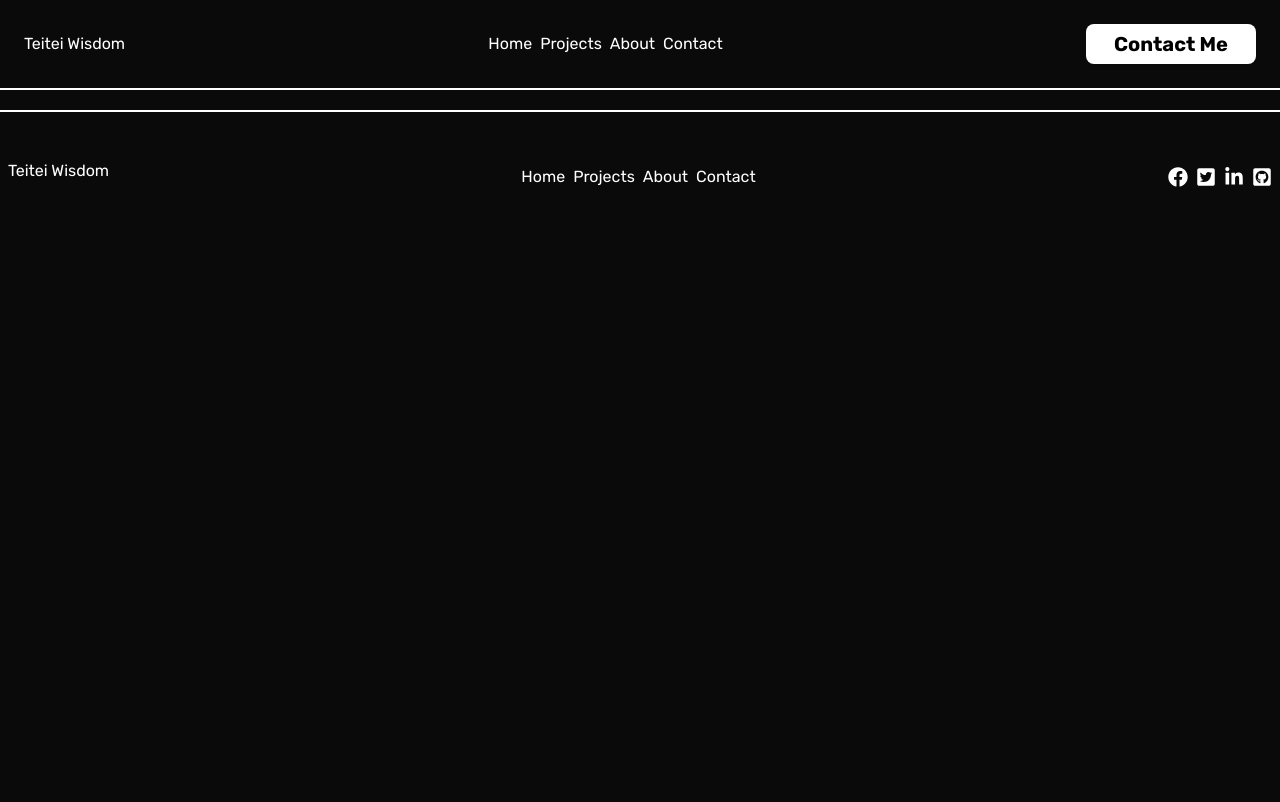
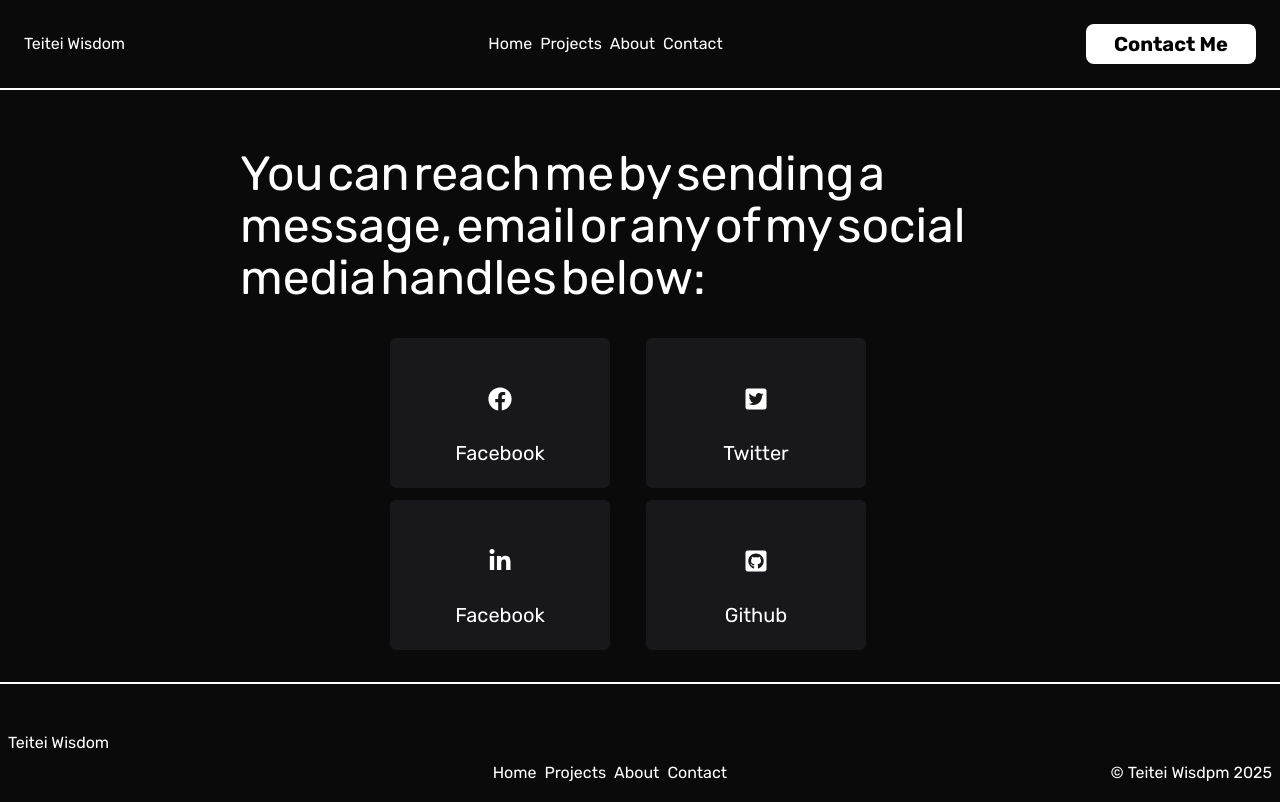
Before and after one commit to My-Portfolio-Project/portfolio, a React (Vite) app: page /projectdetails/1 in a window 1280 px wide. Built offline with nearby package versions, Linux system fonts and the light colour scheme; a web font is replaced by a local one.

Commit message:
pusing to github

```diff
--- a/src/App.jsx
+++ b/src/App.jsx
@@ -1,6 +1,7 @@
 
 
 import './App.css'
+import Contact from './component/Contact'
 import Rout from './rout/Rout'
 import Footer from './ui/Footer'
 import Header from './ui/Header'
@@ -14,6 +15,7 @@ function App() {
     <div className=''>
   <Header />
 <Rout />
+<Contact />
 <Footer />
     </div>
   )
--- a/src/component/Contact.jsx
+++ b/src/component/Contact.jsx
@@ -1,10 +1,52 @@
+import { Link } from "react-router-dom";
+import AnimatedText from "../animations/AnimatedText"
+import { contactData } from "../constants/data/contactData";
 
 
 const Contact = () => {
   return (
-    <div>
+<section className="flex flex-col items-center justify-center min-h-[400px] h-full gap-7 p-3">
+
+  <div className="">
+
+
+  <h1 className="text-white text-3xl md:text-5xl text-center max-w-[800px] w-full">
+    <AnimatedText >
+    You can reach me by sending a message, email or any of my social media handles below:
+    </AnimatedText>
+    </h1>
+    </div>
+
+    <div className="grid grid-cols-2 gap-3 pt-14 w-full  max-w-[500px]">
+
+      {
+        contactData.map((c,index)=> {
+          return (
+
+              <Link key={index} className="flex flex-col h-[150px] px-5 items-center justify-center  rounded-md
+              md:w-[220px]  w-full   bg-zinc-900 "
+                href={c.link}>
+
+          <h1 className="text-2xl">
+
+                {c.icon}
+
+          </h1>
+
+              <h4 className="text-white text-xl">
+                <AnimatedText>
+                  {c.title}
+                </AnimatedText>
+              </h4>
+              </Link>
+
+          )
+        })
+      }
 
     </div>
+
+</section>
   )
 }
 
--- a/src/component/Hero.jsx
+++ b/src/component/Hero.jsx
@@ -1,5 +1,7 @@
 
 import { motion } from "framer-motion";
+import { contactData } from "../constants/data/contactData";
+import { Link } from "react-router-dom";
 
 const Hero = () => {
   const words = "You got here! I'm Teitei Wisdom, a fullstack software developer, technical writer, and coding tutor. I develop industry standard products that solve everyday problems, with an emphasis on user experience, accessibility and performance.".split(
@@ -7,8 +9,24 @@ const Hero = () => {
   );
 
   return (
-    <section className="flex flex-col items-center justify-center w-full text-center  h-screen">
-      <div >
+    <section className="flex flex-col-reverse md:flex-row items-center justify-center w-full text-center  h-screen gap-4">
+
+      <div className="flex flex-row md:flex-col md:gap-6 gap-3 md:border-r-[2px] md:border-white items-center justify-center px-3">
+{
+  contactData.map((h,index) => {
+
+    return (
+      <Link className=""  key={index}>
+        <motion.h1 className="text-white text-2xl">
+            {h.icon}
+        </motion.h1>
+      </Link>
+    )
+  })
+}
+      </div>
+
+      <div  className="flex flex-col items-center">
         <h1 className="lg:text-7xl md:text-5xl text-4xl font-extrabold text-white ont-normal">
           Fullstack Software Developer
           <br />
@@ -30,7 +48,22 @@ const Hero = () => {
           ))}
         </p>
 
+        <div className="flex gap-3">
+
+<button className="bg-white w-[150px] h-[70px]  rounded-lg px-6 py-2 flex items-center justify-center"
+style={{boxShadow: "0px 1px 2px 0px #1018280D"}}>
+    <h1  className=" font-bold text-base  text-black">Contact Me</h1>
+</button>
+
+<button className="bg-white w-[150px] h-[70px]  rounded-lg px-3 py-2 flex items-center justify-center"
+style={{boxShadow: "0px 1px 2px 0px #1018280D"}}>
+    <h1  className=" font-bold text-base  text-black">View Resume</h1>
+</button>
+
+</div>
+
       </div>
+
     </section>
   );
 };
--- /dev/null
+++ b/src/constants/data/contactData.jsx
@@ -0,0 +1,28 @@
+
+import { FaFacebook, FaTwitterSquare, FaLinkedinIn,FaGithubSquare } from "react-icons/fa";
+
+export const contactData = [
+  {
+      icon: <FaFacebook color="white" />,
+      title: "Facebook",
+      link: ""
+  },
+
+  {
+      icon: <FaTwitterSquare  color="white"/>,
+            title: "Twitter",
+      link: ""
+  },
+  {
+      icon: <FaLinkedinIn color="white"/>,
+            title: "Facebook",
+      link: ""
+  },
+  {
+      icon: <FaGithubSquare  color="white"/>,
+            title: "Github",
+      link: ""
+  },
+
+
+]
--- a/src/constants/data/skillsData.jsx
+++ b/src/constants/data/skillsData.jsx
@@ -12,7 +12,7 @@ export const upperSkillsData = [
         id: "1",
         title: "HTML",
         color:"yellow",
-        icon: <TiHtml5 />
+        icon: <TiHtml5 />,
 
     },
 
--- a/src/ui/Footer.jsx
+++ b/src/ui/Footer.jsx
@@ -1,6 +1,7 @@
 import { Link } from "react-router-dom"
 
-import { FaFacebook, FaTwitterSquare, FaLinkedinIn,FaGithubSquare } from "react-icons/fa";
+
+import AnimatedText from "../animations/AnimatedText";
 
 const footer_link = [
 
@@ -18,22 +19,6 @@ const footer_link = [
     },
 ]
 
-const icons = [
-    {
-        icon: <FaFacebook />
-    },
-    {
-        icon: <FaTwitterSquare />
-    },
-    {
-        icon: <FaLinkedinIn />
-    },
-    {
-        icon: <FaGithubSquare />
-    },
-
-
-]
 
 
 const Footer = () => {
@@ -46,19 +31,23 @@ const Footer = () => {
     <ul className="flex flex-col md:flex-row gap-2">
         {
             footer_link.map((footer, index)=> (
-                <Link key={index} to={footer.path} className="text-white" >{footer.dispaly} </Link>
+                <Link key={index} to={footer.path} className="text-white" >
+                         <AnimatedText className="text-white">
+                    {footer.dispaly}
+                    </AnimatedText>
+                    </Link>
             ))
         }
 
     </ul>
 
-    <ul className="flex gap-2">
-    {
-           icons.map((footer, index)=> (
-     <li  key={index}  className="text-xl text-white">{footer.icon}</li>
-            ))
-        }
-    </ul>
+<div className="">
+    <span className="text-white">
+        <AnimatedText className="text-white">
+        © Teitei Wisdpm 2025
+        </AnimatedText>
+    </span>
+</div>
 
 </section>
   )
--- a/src/ui/Header.jsx
+++ b/src/ui/Header.jsx
@@ -44,7 +44,6 @@ const Header = () => {
 style={{boxShadow: "0px 1px 2px 0px #1018280D"}}>
     <h1  className=" font-bold text-xl  text-black">Contact Me</h1>
 </button>
-
 </div>
 
 </section>
```
